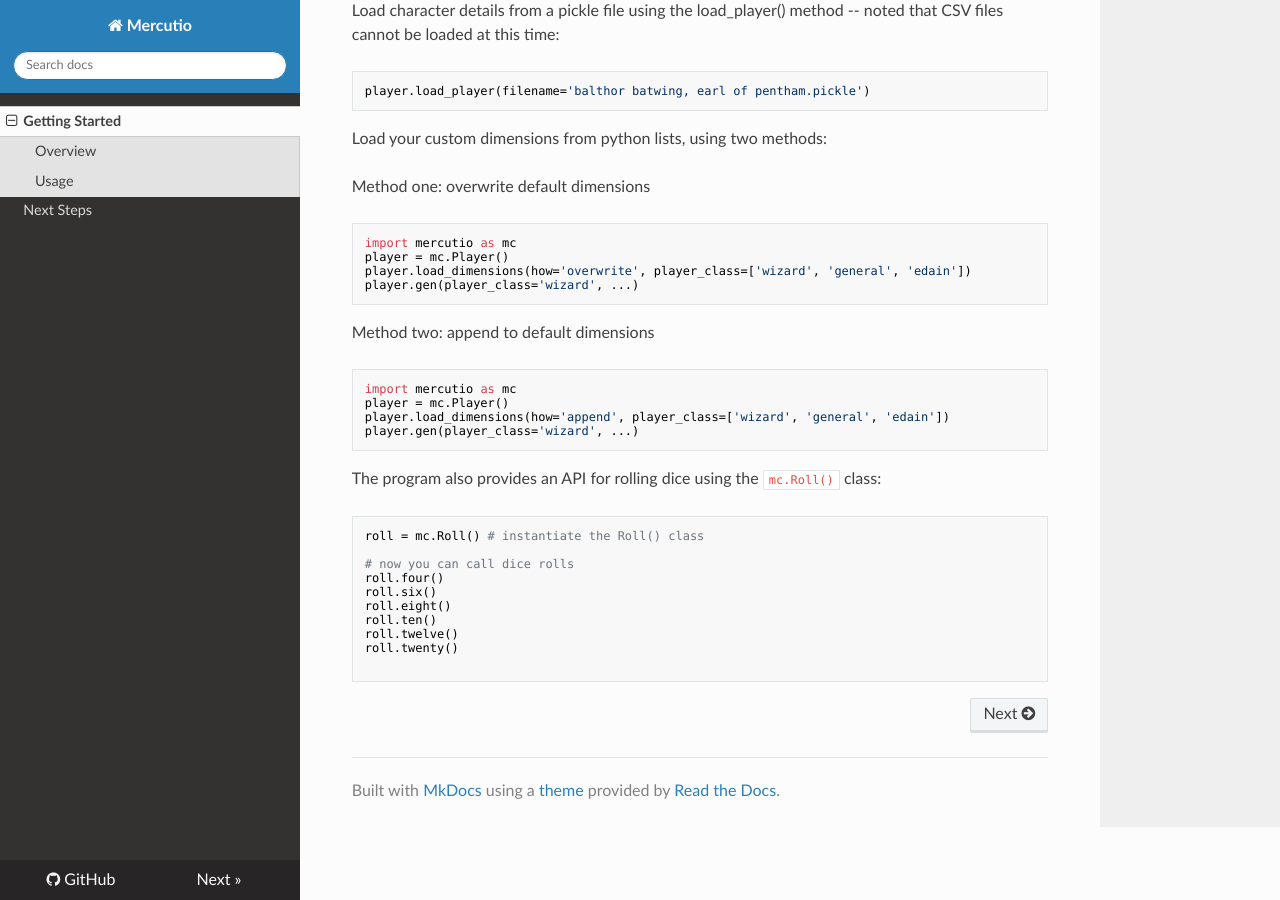
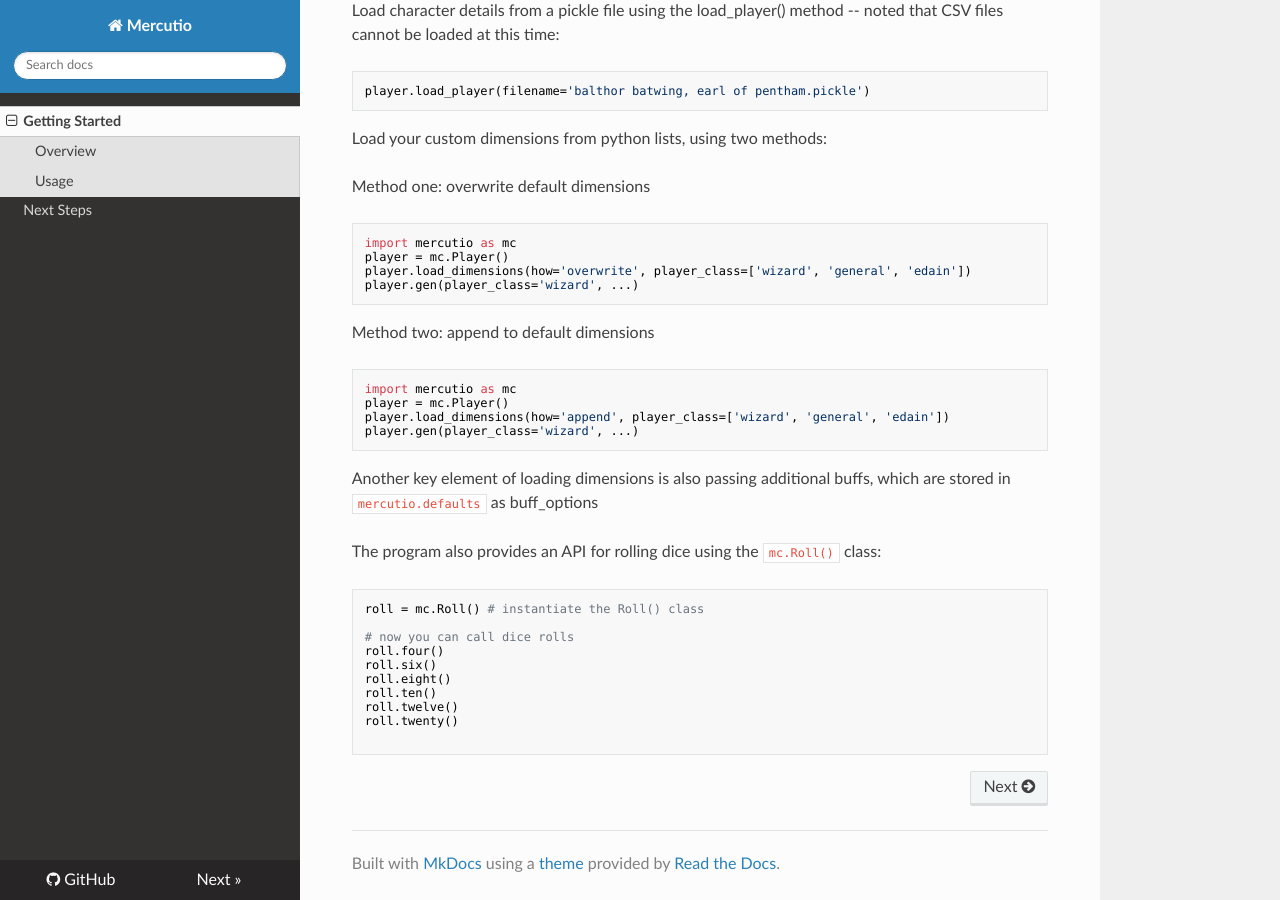
Before and after one commit to signebedi/mercutio, an MkDocs documentation site: the page built from docs/index.md, in a window 1280 px wide and 900 px high, scrolled down 2802 px. Built offline with MkDocs 1.6.1, drawn with Linux system fonts in a browser that asks for light colours; nearby versions of some CDN libraries.

Commit message:
updated docs for buffs

````diff
--- a/docs/index.md
+++ b/docs/index.md
@@ -131,6 +131,8 @@ player.load_dimensions(how='append', player_class=['wizard', 'general', 'edain']
 player.gen(player_class='wizard', ...)
 ```
 
+Another key element of loading dimensions is also passing additional buffs, which are stored in ```mercutio.defaults``` as buff_options
+
 The program also provides an API for rolling dice using the ```mc.Roll()``` class:
 
 ```python
````
